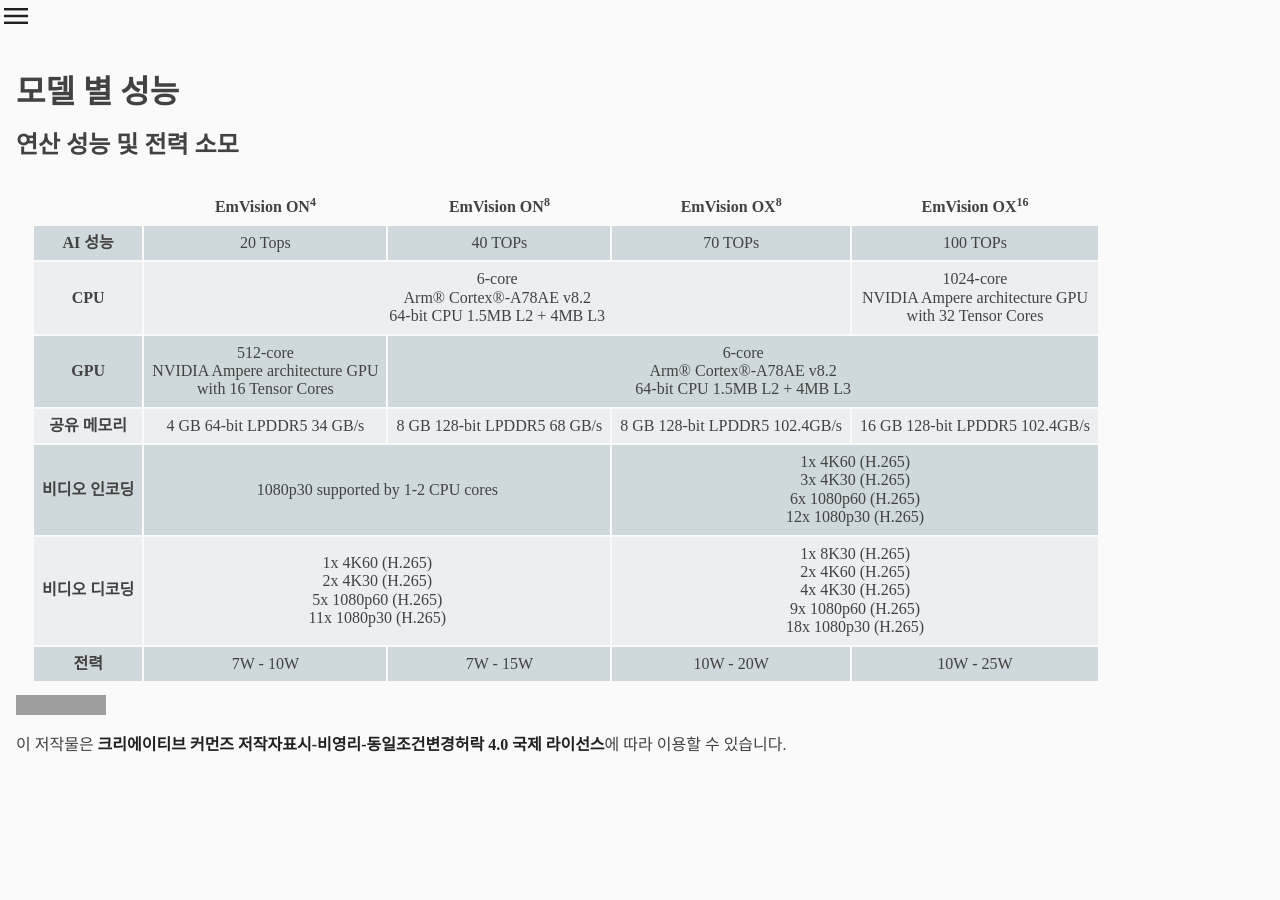
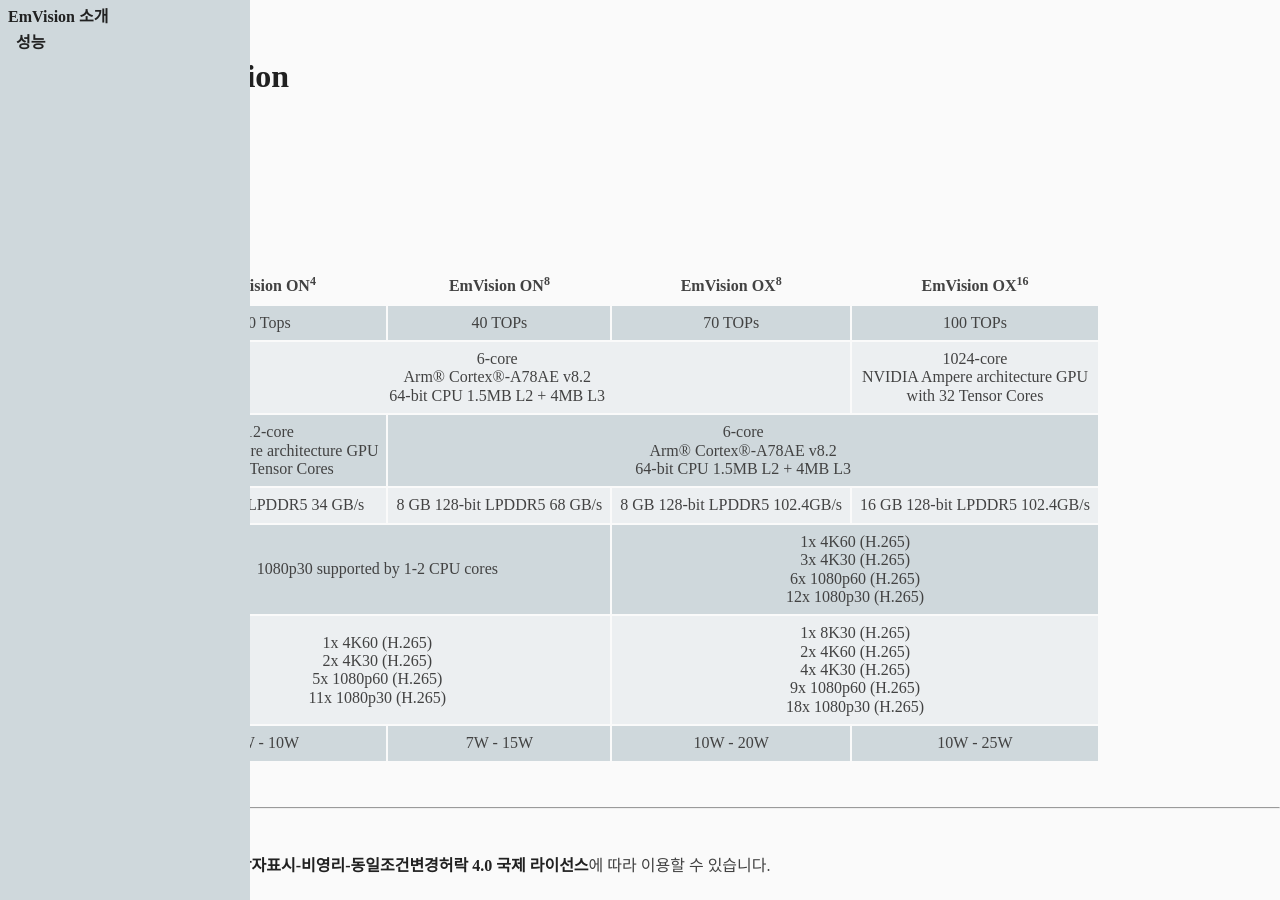
Before and after one commit to hanulsoft/EmVision-Edu-Docs, a Jekyll site: the page built from EmVision_Introduction/Performance.md, in a window 1280 px wide. Built offline with Jekyll 4.4.1, drawn with Linux system fonts in a browser that asks for light colours; nearby versions of some CDN libraries; our own code applies the rules of GitHub Pages for plain Markdown files; grey boxes are pictures that could not be loaded.

Commit message:
Fix layout and navigation issues in the website

```diff
--- a/_config.yml
+++ b/_config.yml
@@ -23,7 +23,6 @@
 domain: hanulsoft.github.io
 url: https://hanulsoft.github.io
 baseurl: /EmVision-Edu-Docs
-permalink: /:title
 
 description: 하늘소프트 EmVision 교육 자료
 github_username: hanulsoft
--- a/_includes/toc_loader.html
+++ b/_includes/toc_loader.html
@@ -8,14 +8,6 @@
 
 {% capture TABLE_OF_CONTENTS %}
 <ul>
-<li class="homepage">
-{% assign home_url = "/" -%}
-{% if home_url == page.url -%}
-  <a class="active" href="">{{ site.title }}</a>
-{% else -%}
-  <a href="{{ home_url | absolute_url }}">{{ site.title }}</a>
-{% endif -%}
-</li>
 {% for toc in site.data.toc -%}
 {%   assign chapter_url = "/" | append: toc[0] | append: "/" -%}
 {%   assign chapter_doc = site.html_pages | where: 'dir', chapter_url | first -%}
--- a/_layouts/default.html
+++ b/_layouts/default.html
@@ -13,25 +13,33 @@
   <script defer src="https://cdn.jsdelivr.net/npm/katex@0.13.13/dist/contrib/auto-render.min.js" onload="renderMathInElement(document.body, {delimiters: [{left: '\\[', right: '\\]', display: true},{left: '$', right: '$', display: false}]});">
   </script>
   <script defer src="{{ "js/onload.js" | absolute_url }}"></script>
+  <link rel="shortcut icon" href="{{ "assets/favicon.ico" | relative_url }}">
   <link rel="stylesheet" href="{{ "css/main.css" | absolute_url }}">
 </head>
 <body>
-  <a id="sidebar-toggle-button" onclick="toggleNav()"class="material-symbols-outlined">menu</a>
-  <main>
+  {% if page.url == "/" -%}
     <aside id="toc-sidebar">
-      {{ TABLE_OF_CONTENTS }}
-    </aside>
-    <article id="article">
-      {{ CONTENT }}
-      <footer>
-        <a class="license-img" rel="license" href="http://creativecommons.org/licenses/by-nc-sa/4.0/">
-          <img alt="크리에이티브 커먼즈 라이선스" style="border-width:0" src="https://i.creativecommons.org/l/by-nc-sa/4.0/88x31.png" />
-        </a><br />
-        <p>
-          이 저작물은 <a rel="license" href="http://creativecommons.org/licenses/by-nc-sa/4.0/">크리에이티브 커먼즈 저작자표시-비영리-동일조건변경허락 4.0 국제 라이선스</a>에 따라 이용할 수 있습니다.
-        </p>
-      </footer>
-    </article>
+  {% else -%}
+    <aside id="toc-sidebar" class="active">
+  {% endif -%}
+    {{ TABLE_OF_CONTENTS }}
+  </aside>
+
+  {% if page.url == "/" -%}
+    <main id="main-contents">
+  {% else -%}
+    <main id="main-contents" class="open-sidebar">
+  {% endif -%}
+    <header>
+      <a id="sidebar-toggle-button" onclick="toggleNav()" class="material-symbols-outlined">menu</a>
+      <h1><a href="{{ '/' | absolute_url }}">{{ site.title }}</a></h1>
+    </header>
+    <article id="article">{{ CONTENT }}</article>
+    <hr>
+    <footer>
+        <a class="license-img" rel="license" href="http://creativecommons.org/licenses/by-nc-sa/4.0/"><img alt="크리에이티브 커먼즈 라이선스" style="border-width:0" src="https://i.creativecommons.org/l/by-nc-sa/4.0/88x31.png"/></a>
+        <p>이 저작물은 <a rel="license" href="http://creativecommons.org/licenses/by-nc-sa/4.0/">크리에이티브 커먼즈 저작자표시-비영리-동일조건변경허락 4.0 국제 라이선스</a>에 따라 이용할 수 있습니다.</p>
+    </footer>
   </main>
 </body>
 </html>
--- a/js/onload.js
+++ b/js/onload.js
@@ -1,4 +1,4 @@
 function toggleNav() {
     document.getElementById("toc-sidebar").classList.toggle("active");
-    document.getElementById("article").classList.toggle("open-sidebar");
+    document.getElementById("main-contents").classList.toggle("open-sidebar");
 }
```
